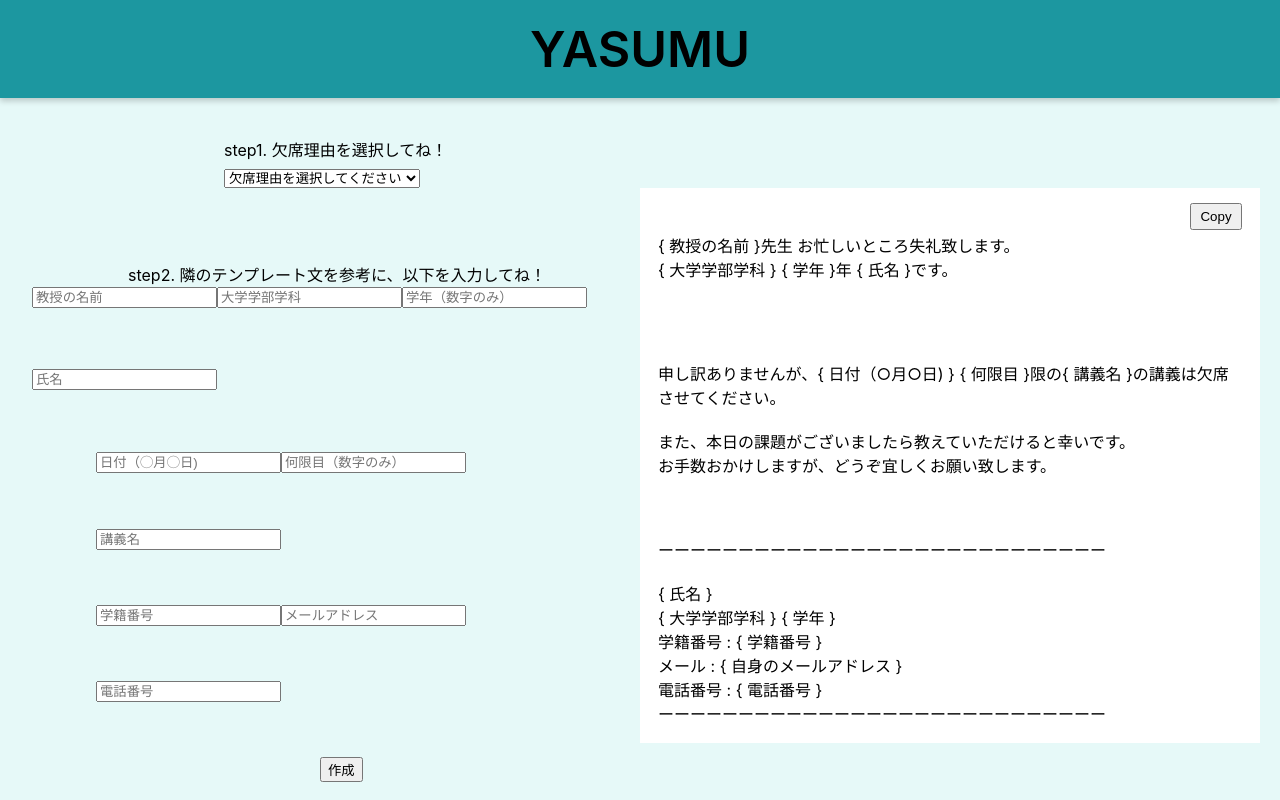
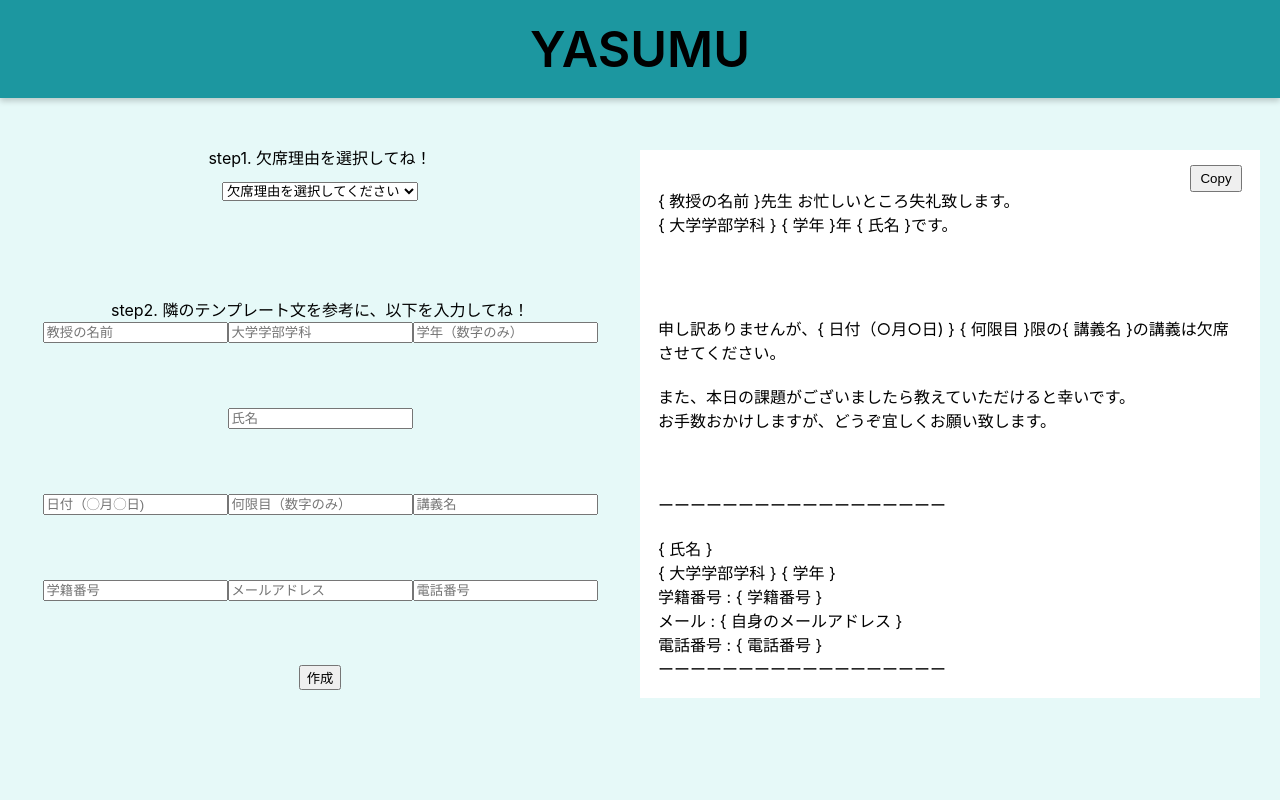
Before and after one commit to yusei53/ASAP, a React (Create React App) app: page / in a window 1280 px wide. Built offline with nearby package versions, Linux system fonts and the light colour scheme.

Commit message:
css調整とスマホ対応

```diff
--- a/src/components/HomePage.jsx
+++ b/src/components/HomePage.jsx
@@ -9,9 +9,7 @@ export const HomePage = () => {
     <SBDiv>
       <Header />
       <SBox>
-        <TestWrapper>
-          <Test />
-        </TestWrapper>
+        <Test />
       </SBox>
     </SBDiv>
   );
@@ -20,17 +18,23 @@ export const HomePage = () => {
 const SBDiv = styled.div`
   height: 100vh;
   background-color: #e6f9f8;
+  position: fixed;
+  top: 0;
+  bottom: 0;
+  left: 0;
+  right: 0;
+  @media (max-width: 600px) {
+    overflow-y: scroll;
+  }
 `;
 
 const SBox = styled.div`
-  margin-top: 2%;
   background-color: white;
   width: 40%;
-  margin-left: 25%; /* 左側のマージンを50% - (ボックス幅の半分) に設定 */
   padding: 4%;
   display: flex;
   justify-content: center;
   align-items: flex-end;
+  margin: 0 auto;
+  margin-top: 25px;
 `;
-
-const TestWrapper = styled.div``;
--- a/src/components/TemMessage.jsx
+++ b/src/components/TemMessage.jsx
@@ -50,18 +50,9 @@ export const TemMessage = (props) => {
     }
   }, [reason]);
 
-  const [isCopied, setIsCopied] = useState(false);
-
-  const copyToClipboard = () => {
-    const copyText = document.querySelector("#copy-text");
-    navigator.clipboard.writeText(copyText.innerText);
-    setIsCopied(true);
-    setTimeout(() => setIsCopied(false), 1000);
-  };
-
   return (
     <SBox>
-      <div id="copy-text" className="pt-25">
+      <Text>
         {teacher}先生 お忙しいところ失礼致します。 <br />
         {university} {grade}年 {name}です。
         <br />
@@ -81,7 +72,7 @@ export const TemMessage = (props) => {
         <br />
         <br />
         <br />
-        ーーーーーーーーーーーーーーーーーーーーーーーーーーーー <br />
+        ーーーーーーーーーーーーーーーーーー <br />
         <br />
         {name}
         <br />
@@ -93,8 +84,8 @@ export const TemMessage = (props) => {
         <br />
         電話番号 : {number}
         <br />
-        ーーーーーーーーーーーーーーーーーーーーーーーーーーーー
-      </div>
+        ーーーーーーーーーーーーーーーーーー
+      </Text>
     </SBox>
   );
 };
@@ -103,15 +94,8 @@ const SBox = styled.div`
   background-color: white;
   margin-right: 20px;
   padding: 18px;
-  padding-top: 7%;
 `;
 
-const SCopyButton = styled.div`
-  position: absolute;
-  right: 3%;
+const Text = styled.div`
+  padding-top: 20px;
 `;
-
-const CopyButton = styled.button`
-  padding: 4px 8px;
-  margin: 5px -5px;
-`;
--- a/src/components/Test.jsx
+++ b/src/components/Test.jsx
@@ -36,7 +36,7 @@ export const Test = () => {
           {isCopied ? "Copied!" : "Copy"}
         </CopyButton>
       </SCopyButton>
-      <div id="copy-text">
+      <CopyText id="copy-text">
         <TemMessage
           teacher={teacher}
           name={name}
@@ -50,7 +50,7 @@ export const Test = () => {
           number={number}
           reason={reason}
         />
-      </div>
+      </CopyText>
     </SDiv>
   );
 };
@@ -58,11 +58,16 @@ export const Test = () => {
 const SDiv = styled.div``;
 
 const SCopyButton = styled.div`
-  margin-top: -10%;
-  margin-left: 100%;
+  position: absolute;
+  right: 29%;
+  margin-top: -2%;
 `;
 
 const CopyButton = styled.button`
   padding: 4px 8px;
   margin: 10px -10px;
 `;
+
+const CopyText = styled.div`
+  margin-top: -4%;
+`;
--- a/src/components/WelcomePage.jsx
+++ b/src/components/WelcomePage.jsx
@@ -28,7 +28,7 @@ export const WelcomePage = () => {
         <Header />
         <SDiv>
           <LeftElement>
-            <form>
+            <form style={{ textAlign: "center" }}>
               <div>
                 <SelectParent>
                   <div>step1. 欠席理由を選択してね！</div>
@@ -51,7 +51,8 @@ export const WelcomePage = () => {
                   <SStep2>
                     step2. 隣のテンプレート文を参考に、以下を入力してね！
                   </SStep2>
-                  <SElement>
+                  <SMobile>step2. 下の欄を入力してね！</SMobile>
+                  <div>
                     <SInput
                       name="teacher"
                       placeholder="教授の名前"
@@ -77,8 +78,8 @@ export const WelcomePage = () => {
                       value={inputValues.name || ""}
                       onChange={handleInputChange}
                     />
-                  </SElement>
-                  <SNextElement>
+                  </div>
+                  <div>
                     <SInput
                       name="date"
                       placeholder="日付（◯月◯日)"
@@ -97,8 +98,8 @@ export const WelcomePage = () => {
                       value={inputValues.lesson || ""}
                       onChange={handleInputChange}
                     />
-                  </SNextElement>
-                  <SNextElement>
+                  </div>
+                  <div>
                     <SInput
                       name="id"
                       placeholder="学籍番号"
@@ -117,7 +118,7 @@ export const WelcomePage = () => {
                       value={inputValues.number || ""}
                       onChange={handleInputChange}
                     />
-                  </SNextElement>
+                  </div>
                 </div>
               </div>
               <Link
@@ -136,7 +137,7 @@ export const WelcomePage = () => {
                   }&number=${inputValues.number || ""}`,
                 }}
               >
-                <SButton type="submit">作成</SButton>
+                <button type="submit">作成</button>
               </Link>
             </form>
           </LeftElement>
@@ -171,12 +172,23 @@ export const WelcomePage = () => {
 const SBDiv = styled.div`
   height: 100vh;
   background-color: #e6f9f8;
+  position: fixed;
+  top: 0;
+  bottom: 0;
+  left: 0;
+  right: 0;
+  @media (max-width: 600px) {
+    overflow-y: scroll;
+  }
 `;
 
 const SDiv = styled.div`
   display: flex;
   align-items: center;
   justify-content: space-between;
+  @media (max-width: 600px) {
+    flex-direction: column;
+  }
 `;
 
 const SInput = styled.input`
@@ -196,27 +208,26 @@ const LeftElement = styled.div`
 const RightElement = styled.div`
   width: 50%;
   margin-top: 4%;
-`;
-
-const SButton = styled.button`
-  margin-left: 50%;
+  @media (max-width: 600px) {
+    width: 95%;
+  }
 `;
 
 const SelectParent = styled.div`
-  margin-left: 35%;
+  @media (max-width: 600px) {
+    margin-left: 0;
+    display: flex;
+    flex-direction: column;
+    align-items: center;
+    white-space: nowrap;
+  }
 `;
 
 const SStep2 = styled.div`
-  margin-left: 20%;
   margin-top: 5%;
-`;
-
-const SElement = styled.div`
-  padding-left: 5%;
-`;
-
-const SNextElement = styled.div`
-  padding-left: 15%;
+  @media (max-width: 600px) {
+    display: none;
+  }
 `;
 
 const SCopyButton = styled.div`
@@ -228,3 +239,14 @@ const SCopyButton = styled.div`
 const CopyButton = styled.button`
   padding: 4px 8px;
 `;
+
+const SMobile = styled.div`
+  display: none;
+  @media (max-width: 600px) {
+    display: block;
+    white-space: nowrap;
+    display: flex;
+    flex-direction: column;
+    align-items: center;
+  }
+`;
```
